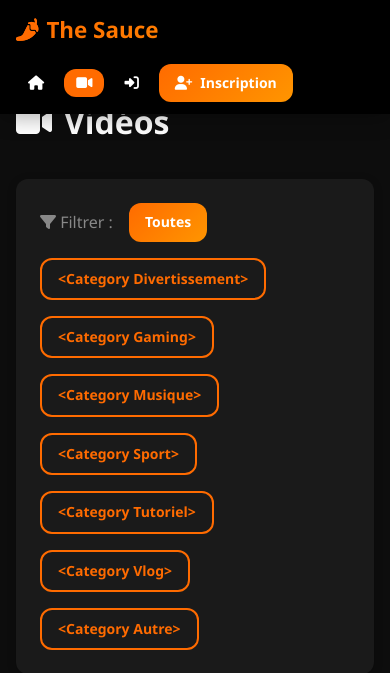
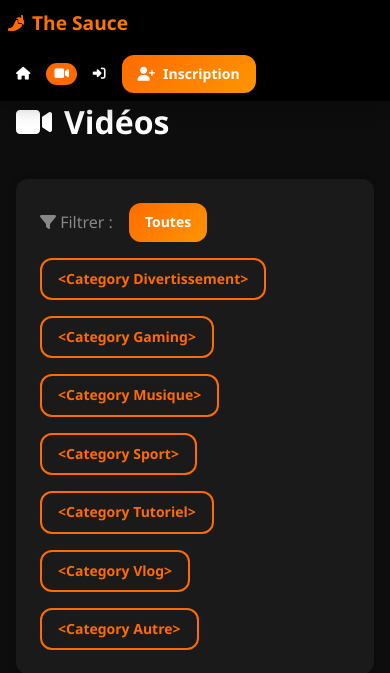
Before and after one commit to Leaksan/cook, a Flask app: page /publications in a window 390 px wide. Shown: the top 673 px of the page. Run offline with Flask 3, Linux system fonts and the light colour scheme; data comes from the database, SQL or seed files in the repository; data that the repository does not hold is empty; some libraries are stand-ins or nearby versions.

Commit message:
Enhance navbar styles for mobile responsiveness
Added responsive styles for navbar and navigation links.

```diff
--- a/simple_video_chat/static/css/style.css
+++ b/simple_video_chat/static/css/style.css
@@ -1416,6 +1416,28 @@ textarea.form-control {
 }
 
 @media (max-width: 480px) {
+    .navbar {
+        padding: 0.5rem;
+    }
+
+    .navbar-brand {
+        font-size: 1.2rem;
+    }
+
+    .navbar-brand i {
+        font-size: 1rem;
+    }
+
+    .nav-avatar {
+        width: 32px;
+        height: 32px;
+    }
+
+    .nav-link {
+        padding: 0.3rem 0.5rem;
+        font-size: 0.8rem;
+    }
+
     .main-container {
         padding: 1rem;
     }
```
